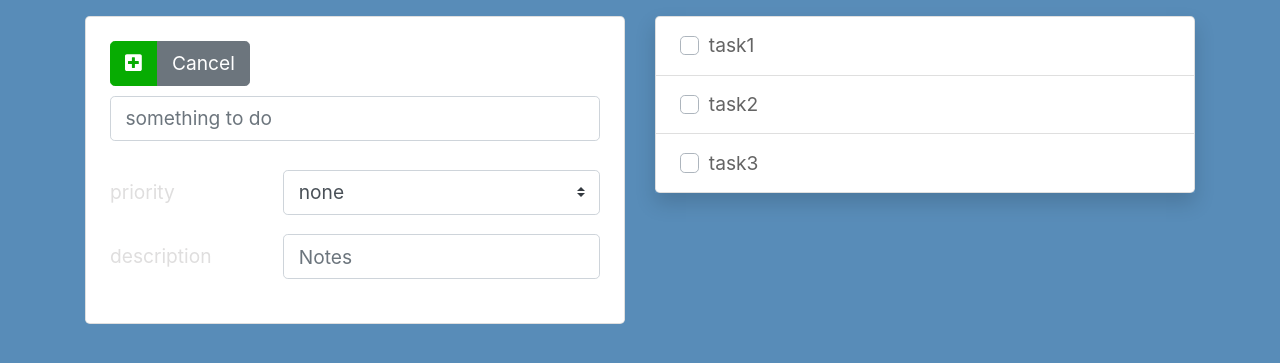
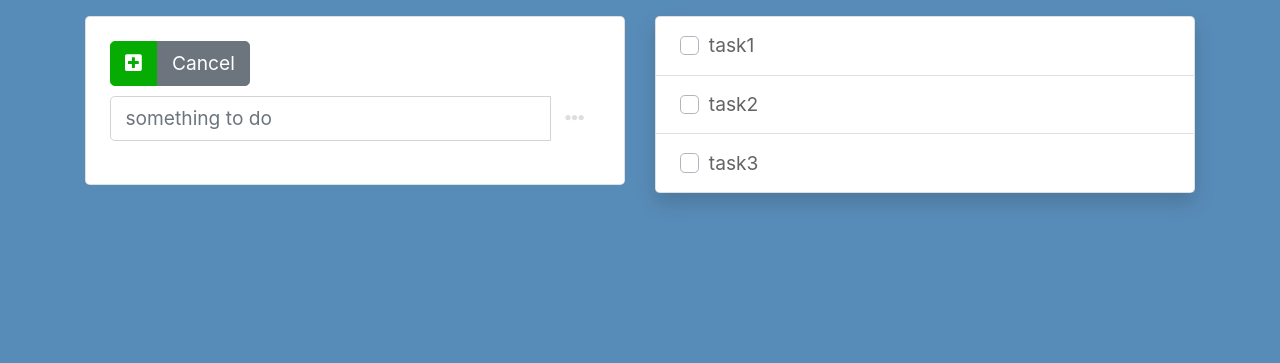
Before and after one commit to RocketJory/todoloo, a website built with webpack: page src/index.html in a window 1280 px wide. Both pictures are taken after a click on the button "New Task". Shown: the part 187-550 px from the top of the page. Built offline with nearby package versions, Linux system fonts and the light colour scheme.

Commit message:
task details show/hide button

```diff
--- a/src/index.html
+++ b/src/index.html
@@ -32,12 +32,16 @@
                             </div>
 
                             <form id="new-task-form">
-                                <div class="form-group row">
-                                    <div class="col">
-                                        <input type="text" class="form-control my-2" name="title" id="task-title" placeholder="something to do"/>
+                                <div class="form-group row mt-2">
+                                    <div class="input-group col">
+                                        <input type="text" class="form-control" name="title" id="task-title" placeholder="something to do"/>
+                                        <div class="input-group-append">
+                                            <button id="task-details-btn" class="btn" type="button"><i class="fas fa-ellipsis-h"></i></button>
+                                        </div>
                                     </div>
                                 </div>
 
+                                <div id="task-details">
                                     <div class="form-group row">
                                         <label class="col col-form-label col-md-4" for="task-priority">priority</label>
                                         <div class="col">
@@ -56,6 +60,8 @@
                                             <input type="text" class="form-control" name="description" id="task-description" placeholder="Notes"/>
                                         </div>
                                     </div>
+                                </div>
+
 
                             </form>
                         </div>
--- a/src/js/controller/newTaskController.js
+++ b/src/js/controller/newTaskController.js
@@ -27,6 +27,8 @@ export class NewTaskController {
         this.newTaskView.addBtn.addEventListener("click", e => this.addTask(e));
         this.newTaskView.newTaskForm.addEventListener('submit', e => this.addTask(e));
 
+        // show task details
+        this.newTaskView.taskDetailsBtn.addEventListener("click", e => this.newTaskView.toggleTaskDetails());
     }
 
     /**
--- a/src/js/view/newTaskView.js
+++ b/src/js/view/newTaskView.js
@@ -20,6 +20,11 @@ export class NewTaskView {
         this.cancelBtn = this.elem.querySelector("#cancel-task-btn");
 
         this.newTaskForm = this.elem.querySelector("#new-task-form");
+
+        this.taskDetailsBtn = this.elem.querySelector("#task-details-btn");
+        this.taskDetails = this.elem.querySelector("#task-details");
+        this._showDetails = true;
+        this.toggleTaskDetails();
 
         this.renderNewTaskForm();
         this.renderNewTaskBtn();
@@ -45,6 +50,15 @@ export class NewTaskView {
         }
     }
 
+    toggleTaskDetails() {
+        this._showDetails = ! this._showDetails;
+        if (this._showDetails) {
+            this.taskDetails.style.display = 'block';
+        } else {
+            this.taskDetails.style.display = 'none';
+        }
+    }
+
 
 
 }
```
Lines whose indentation alone changed are shown as unchanged.
